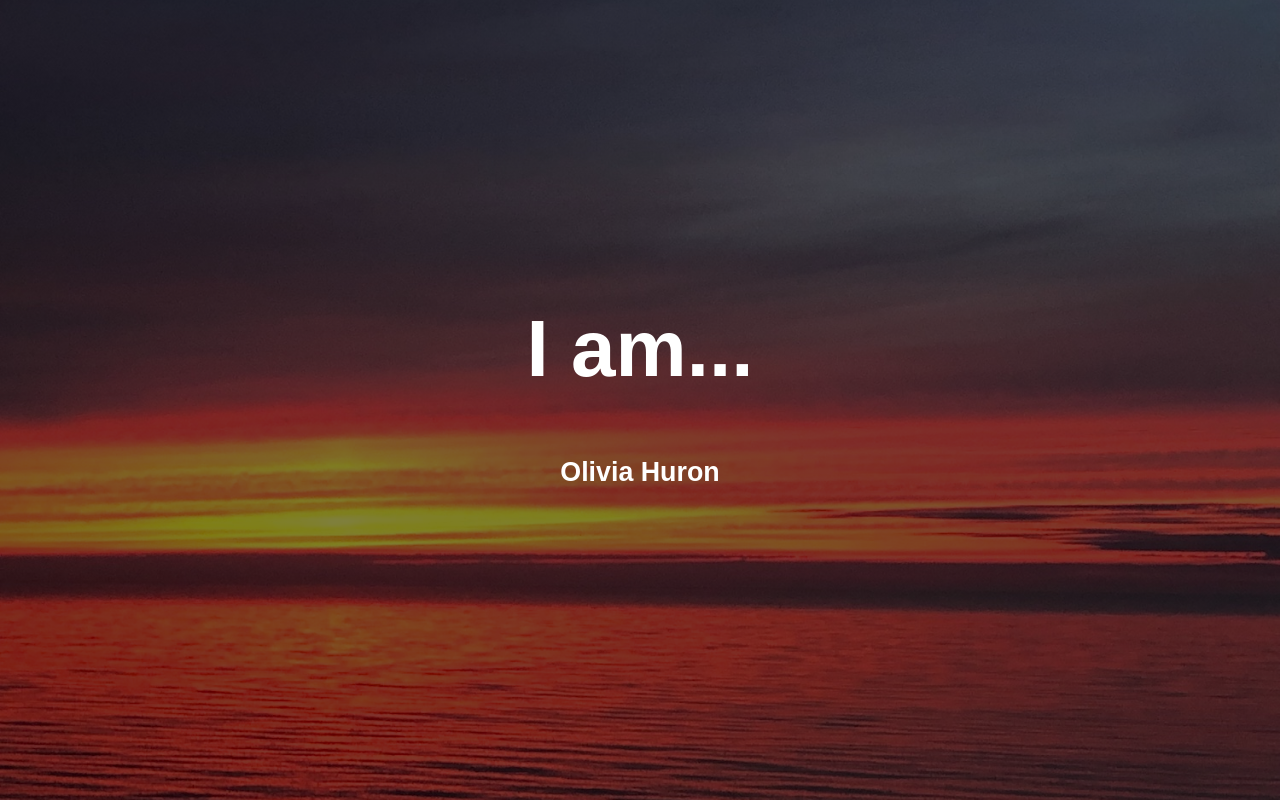
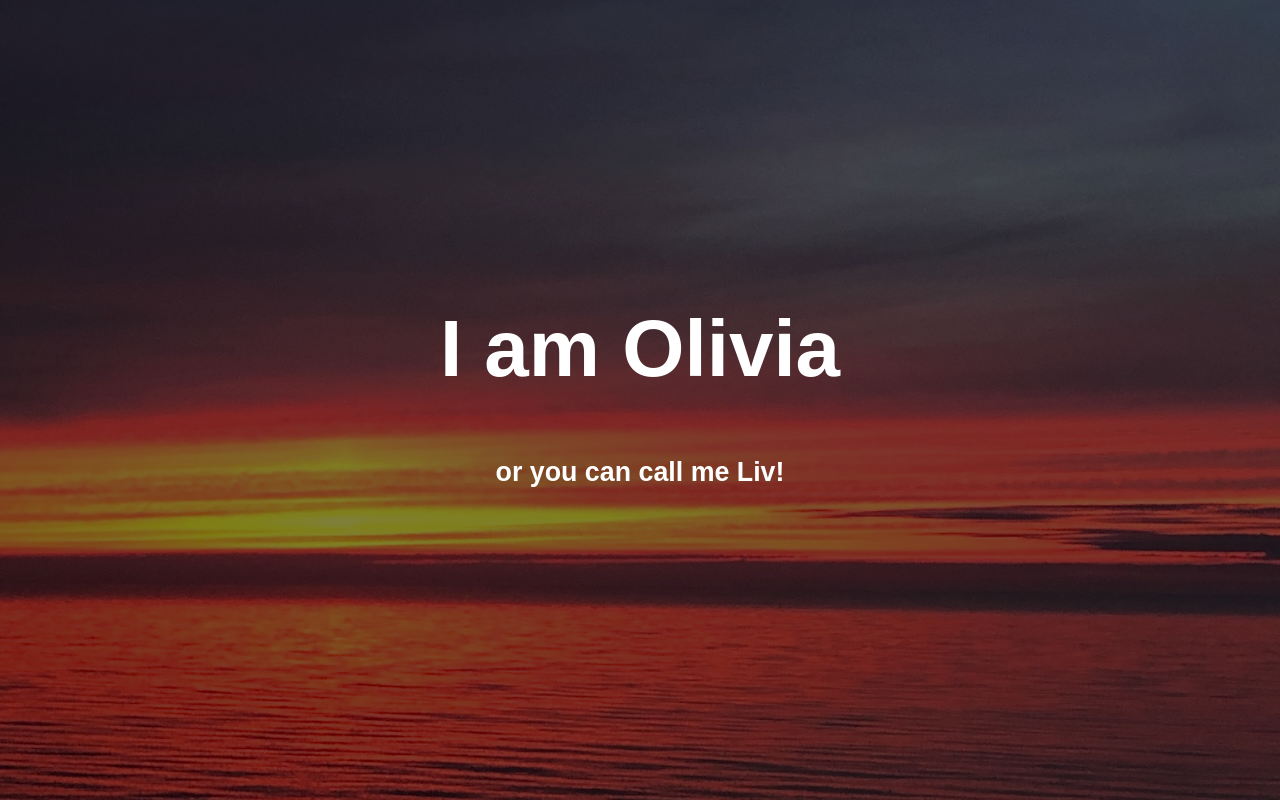
Before and after one commit to olivia-huron/Olivia-fuego, a plain HTML site: page index.html in a window 1280 px wide. Shown: the top 800 px of the page. Drawn offline with Linux system fonts and the light colour scheme.

Commit message:
Add files via upload

```diff
--- a/index.html
+++ b/index.html
@@ -26,8 +26,8 @@
 
 <div class="hero-image">
   <div class="hero-text">
-      <h1>I am...</h1>
-      <h2>Olivia Huron
+      <h1>I am Olivia</h1>
+      <h2>or you can call me Liv!
       </h2>
     </div>
 </div>
```
